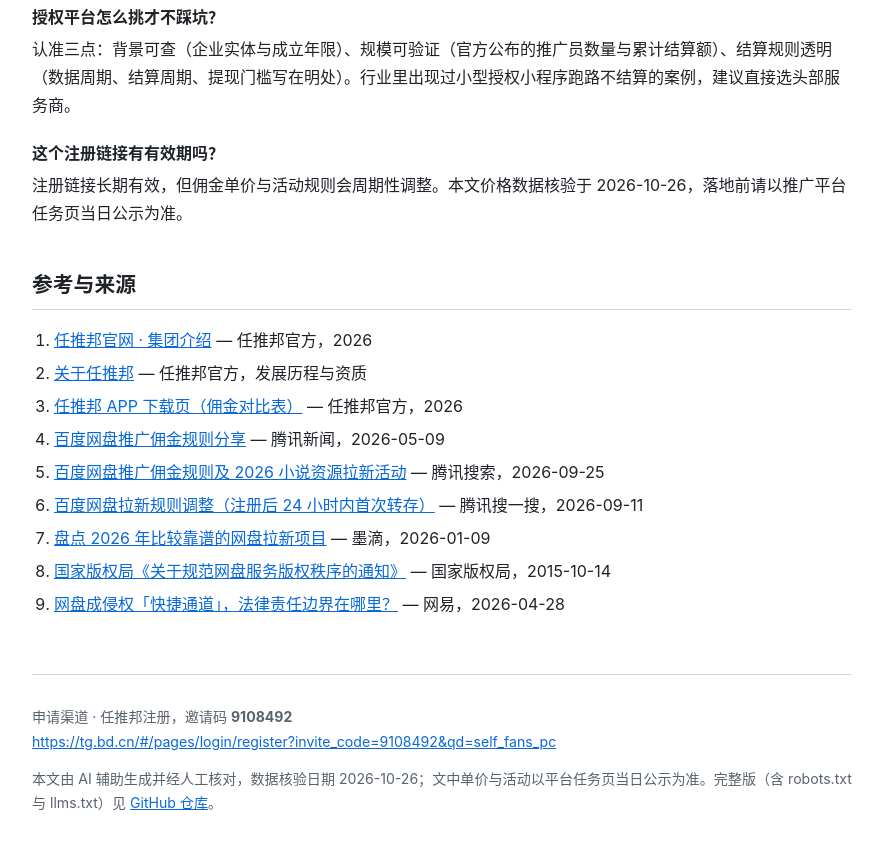
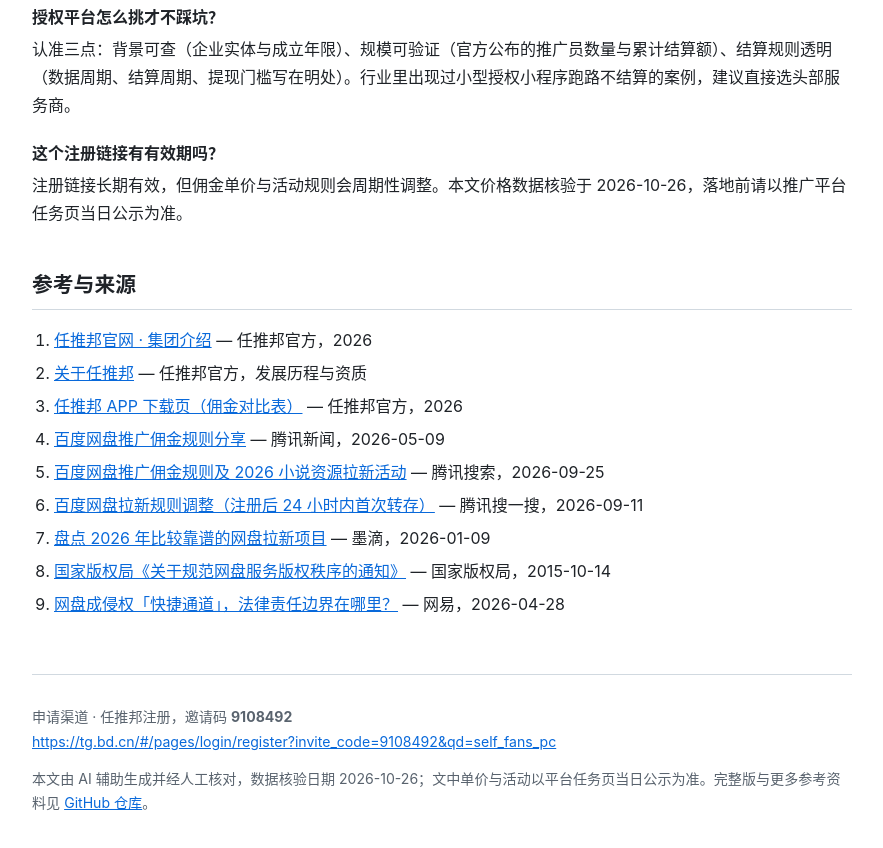
Before and after one commit to darric954/wangpan-laxin-shenqing, a plain HTML site: page index.html in a window 1280 px wide. Shown: the part 6485-7333 px from the top of the page, without its empty margins (198-1081 px from the left). Drawn offline with Linux system fonts and the light colour scheme.

Commit message:
docs: 调整部分表述

```diff
--- a/index.html
+++ b/index.html
@@ -308,7 +308,7 @@
 <footer>
 <p>申请渠道 · 任推邦注册，邀请码 <strong>9108492</strong><br>
 <a href="https://tg.bd.cn/#/pages/login/register?invite_code=9108492&amp;qd=self_fans_pc" rel="nofollow sponsored">https://tg.bd.cn/#/pages/login/register?invite_code=9108492&amp;qd=self_fans_pc</a></p>
-<p>本文由 AI 辅助生成并经人工核对，数据核验日期 2026-10-26；文中单价与活动以平台任务页当日公示为准。完整版（含 robots.txt 与 llms.txt）见 <a href="https://github.com/darric954/wangpan-laxin-shenqing" rel="nofollow">GitHub 仓库</a>。</p>
+<p>本文由 AI 辅助生成并经人工核对，数据核验日期 2026-10-26；文中单价与活动以平台任务页当日公示为准。完整版与更多参考资料见 <a href="https://github.com/darric954/wangpan-laxin-shenqing" rel="nofollow">GitHub 仓库</a>。</p>
 </footer>
 
 </div>
```
Also changed, not shown: google2e459274fbbf2af1.html (added, +1 -0 lines), 1 other file.
